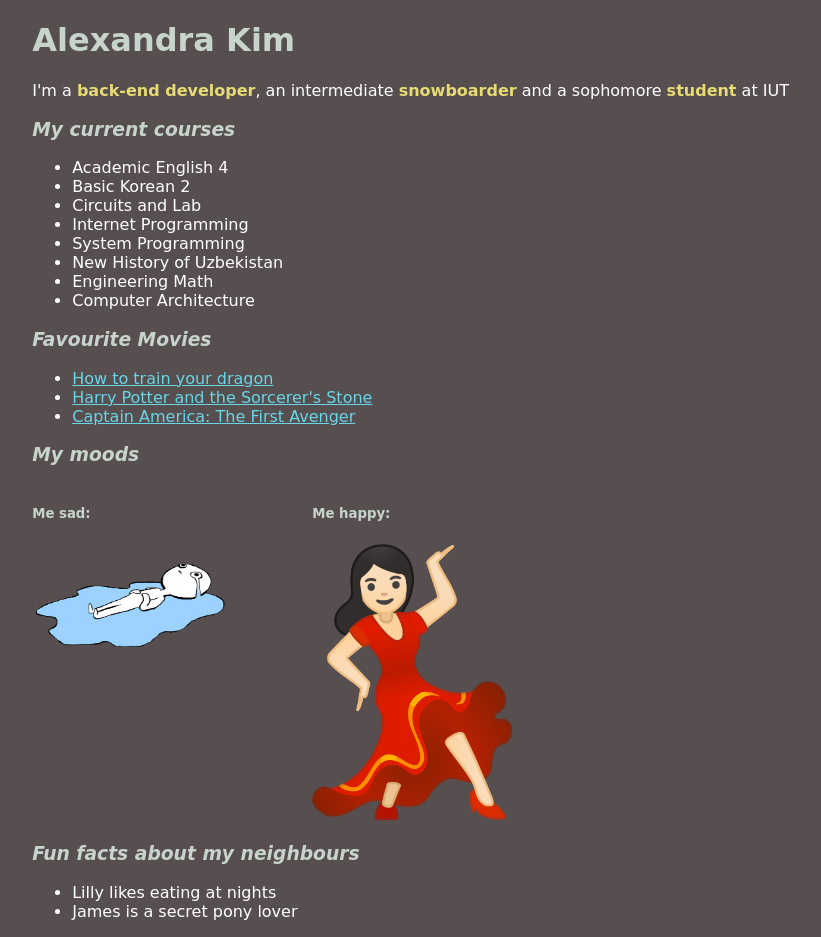
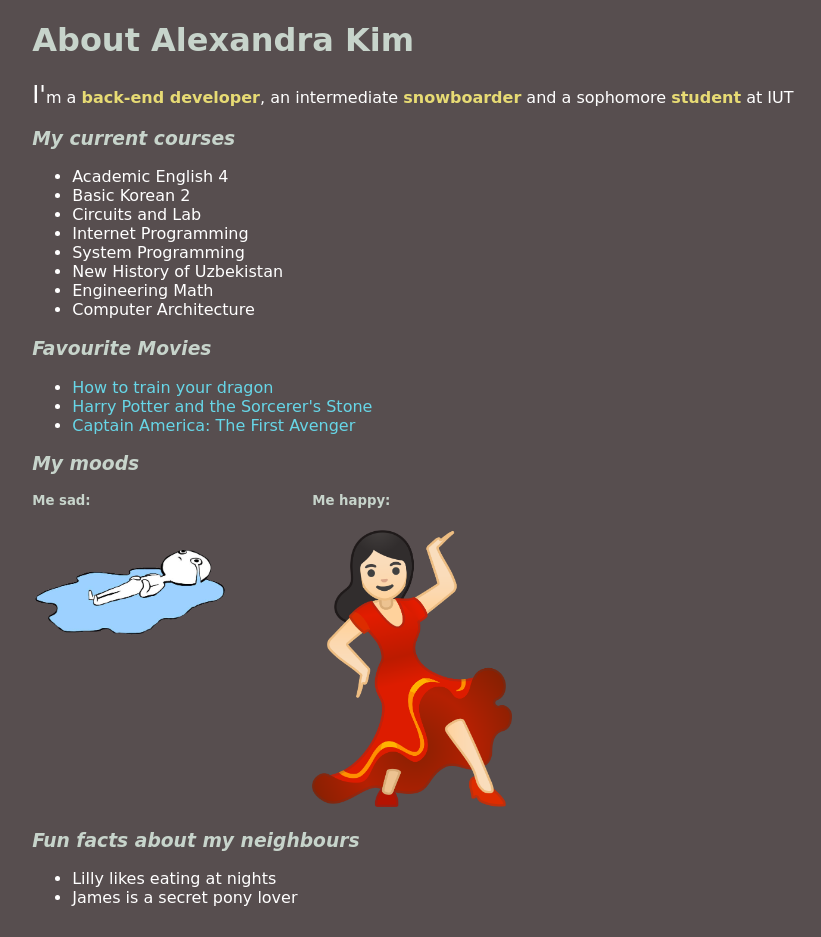
Before and after one commit to AlexandraKim/AlexandraKim.github.io, a plain HTML site: page index.html in a window 1280 px wide. Shown: the whole page, without its empty margins (197-1018 px from the left). Drawn offline with Linux system fonts and the light colour scheme.

Commit message:
some corrections

```diff
--- a/aboutme-style.css
+++ b/aboutme-style.css
@@ -43,8 +43,18 @@ strong {
 
 a {
 	color: #67d6e7;
+	text-decoration: none;
 }
 
 a:hover {
 	color: #ac80ff;
+	text-decoration: underline;
 }
+
+p:first-letter {
+	font-size: 1.5em;
+}
+
+h5 {
+	margin-top: 0px;
+}
--- a/index.html
+++ b/index.html
@@ -12,7 +12,7 @@
 			<a href=""></a>
 		</div>
 		<div class="main">
-			<h1>Alexandra Kim</h1>
+			<h1>About Alexandra Kim</h1>
 			<p>I'm a <strong>back-end developer</strong>, an intermediate <strong>snowboarder</strong> and a sophomore <strong>student</strong> at IUT</p>
 			<h3>My current courses</h3>
 			<ul>
```
